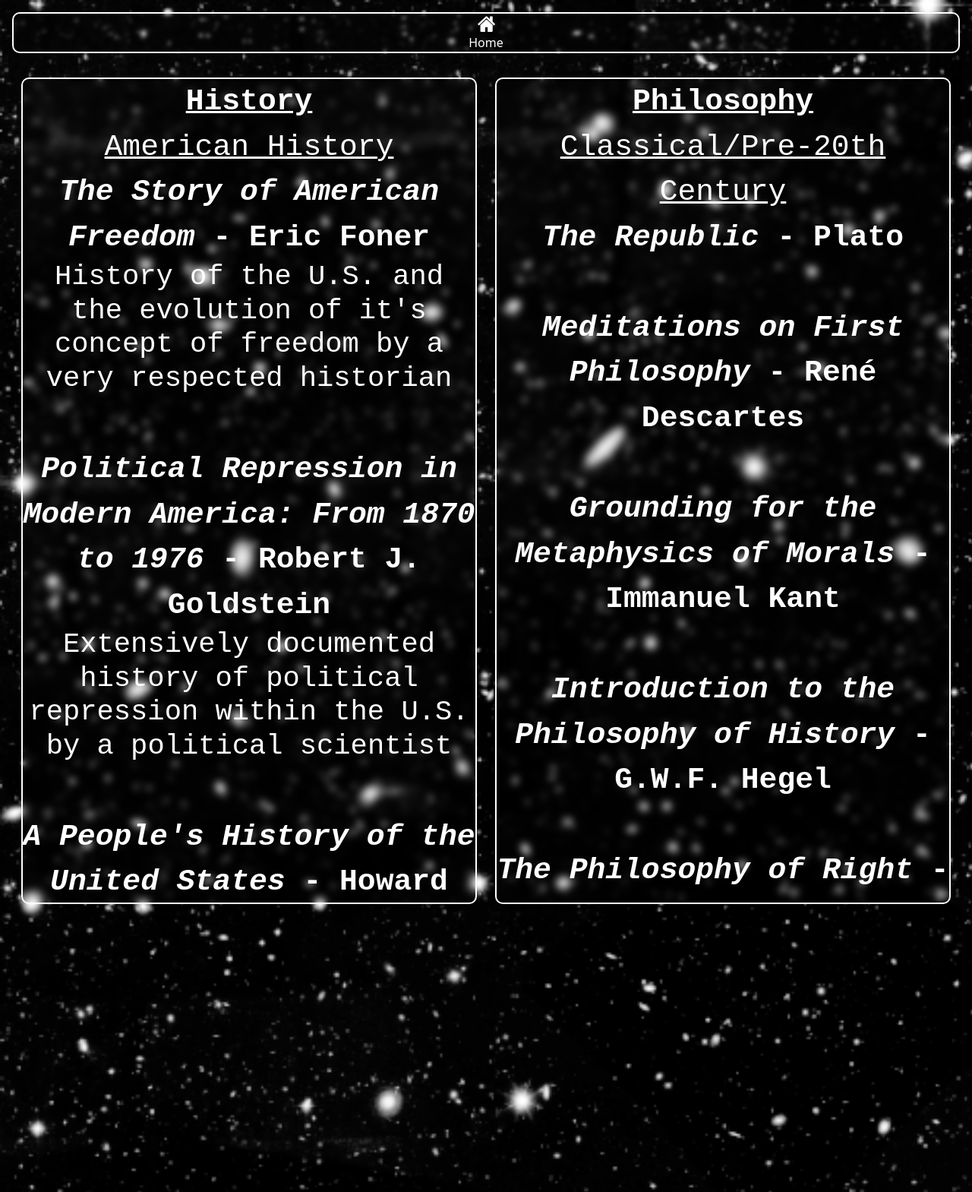
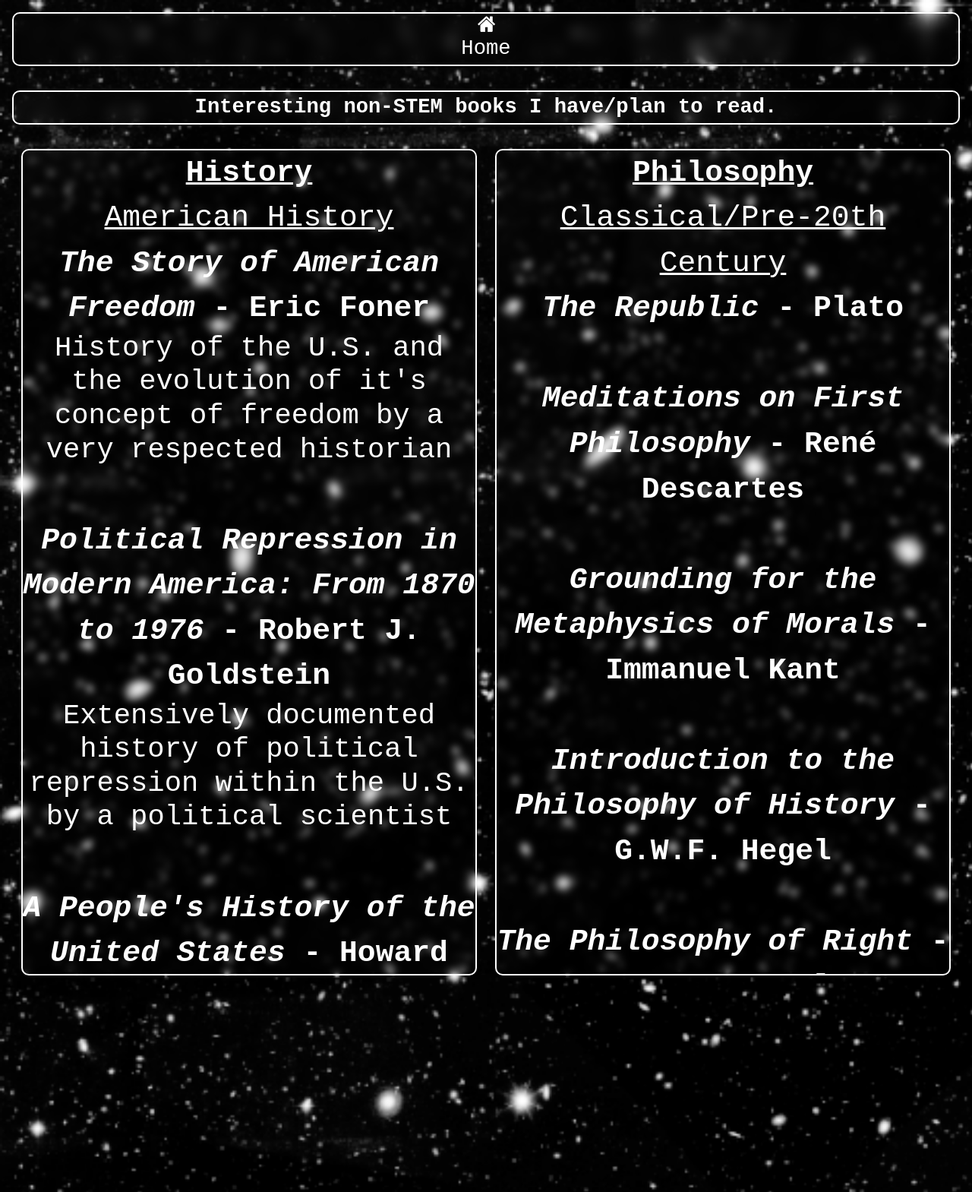
Before and after one commit to amanuelanteneh/website, a Flask app: page /books in a window 1280 px wide. Shown: the top 1569 px of the page at 76% size. Run offline with Flask 2, Linux system fonts and the light colour scheme.

Commit message:
little update

```diff
--- a/static/css/booksStyle.css
+++ b/static/css/booksStyle.css
@@ -69,8 +69,8 @@ h5 {
 .home-button {
     border-radius: 10px;
     border: 2px solid white;
-    backdrop-filter: blur(2px);
-    -webkit-backdrop-filter: blur(2px);
+    backdrop-filter: blur(9px);
+    -webkit-backdrop-filter: blur(9px);
      text-align: center;
 }
 
@@ -81,4 +81,6 @@ h5 {
 
 .caption {
    display: block; /* to have text appear below icon */
+   font-family: 'Courier New', Courier, monospace;
+   font-size: 1.7rem;
  }
--- a/templates/base.html
+++ b/templates/base.html
@@ -18,7 +18,7 @@
     <header>
     <!-- Navigation -->
         <nav class="myNavbar">
-            <div class="name"><b>Amanuel Anteneh</b></div>
+            <div class="name"><b>\(\bra{\psi}\)Amanuel Anteneh\(\ket{\psi}\)</b></div>
             <a class="ham-menu"> <!--The hamburger menu-->
                 <span class="bar" id="bar1"></span> <!--The 3 lines in the ham menu-->
                 <span class="bar" id="bar2"></span>
@@ -65,7 +65,7 @@
                        <li onclick="window.open('{{url_for('static', filename='Matlab_Reference_Sheet.pdf')}}')"><img src="{{url_for('static', filename='img/matlabIcon.png')}}" alt="essays" width="25" height="25">
                             <span class="caption">Matlab<br>Reference</span>
                         </li>
-                       <li onclick="window.open('{{url_for('static', filename='Matlab_Reference_Sheet.pdf')}}')"><img src="{{url_for('static', filename='img/mathematicaIcon.png')}}" alt="essays" width="25" height="25">
+                       <li onclick="window.open('{{url_for('static', filename='Mathematica_Reference_Sheet.pdf')}}')"><img src="{{url_for('static', filename='img/mathematicaIcon.png')}}" alt="essays" width="25" height="25">
                             <span class="caption">Mathematica<br>Reference</span>
                         </li>
                     </ul>
@@ -76,7 +76,7 @@
                 </a>
                      <ul id="interests menu" class="menu">
                        <li><a href="/books"><img src="{{url_for('static', filename='img/bookIcon.png')}}" alt="books" width="25" height="25">
-                          <span class="caption">Readings</span></a>
+                          <span class="caption">Reading List</span></a>
                         </li>
                        <li><a href="/essays"><img src="{{url_for('static', filename='img/writingIcon.png')}}" alt="essays" width="25" height="25">
                             <span class="caption">Essays</span></a>
--- a/templates/books.html
+++ b/templates/books.html
@@ -20,6 +20,11 @@
             <div class="col-lg-12 home-button">
              <a href="/"><img src="{{url_for('static', filename='img/homeIcon.png')}}" alt="home" width="25" height="25">
                 <span class="caption">Home</span></a>
+            </div>
+        </div>
+        <div class="row">
+            <div class="col-lg-12 home-button">
+                <span class="caption"><b>Interesting non-STEM books I have/plan to read.</b></span></a>
             </div>
         </div>
         <div class="row">
```
Also changed, not shown: static/js/quoteChange.js (+7 -6 lines), templates/index.html (+6 -1 lines), 3 other files.
